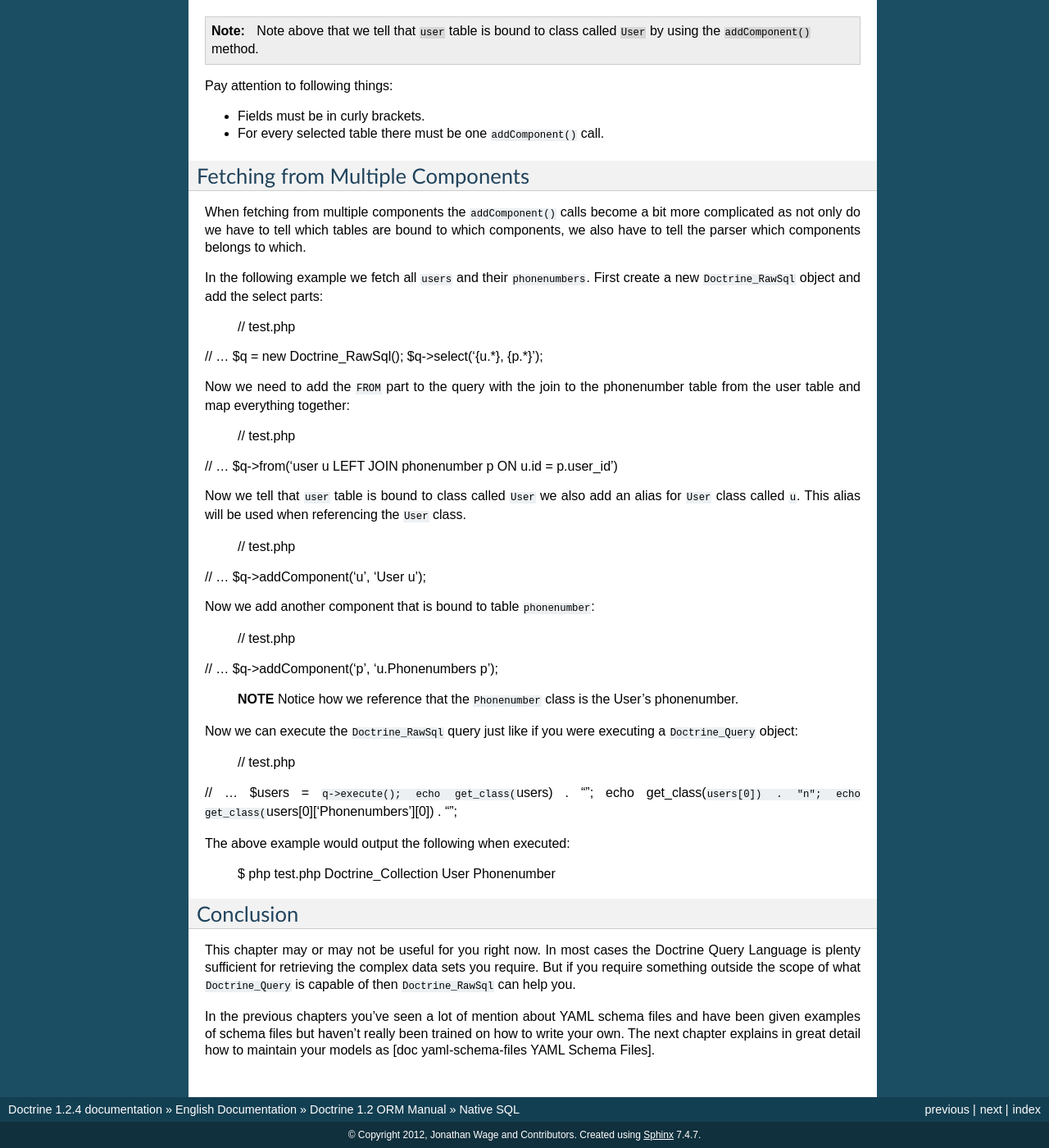
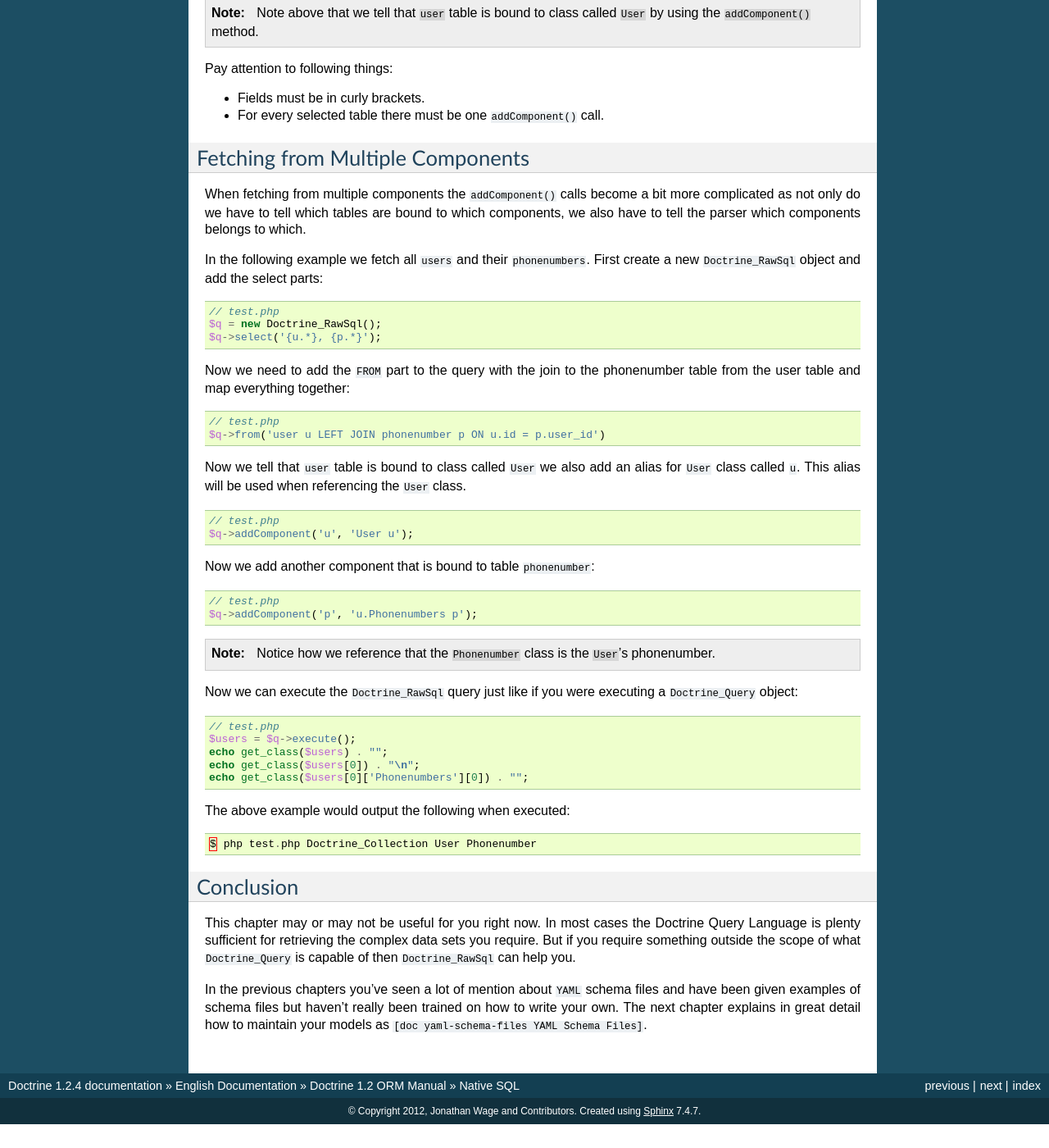
Before and after one commit to doctrine/doctrine1-documentation, a Sphinx documentation site: the page built from source/en/manual/native-sql.rst, in a window 1280 px wide and 1400 px high, scrolled down 766 px. Shown: the whole window at 82% size. Built offline with Sphinx 7.4.7, drawn with Linux system fonts in a browser that asks for light colours; cross-references to code outside the pages are shown as plain code; after the commit the page ends 2137 px from its top, so only the background shows below that; part of the change alters nothing that is shown; some of the changed text lies outside the part shown.

```diff
--- a/source/en/manual/native-sql.rst
+++ b/source/en/manual/native-sql.rst
@@ -1,3 +1,5 @@
+..  vim: set ts=4 sw=4 tw=4 :
+
 **********
 Native SQL
 **********
@@ -6,8 +8,8 @@ Native SQL
 Introduction
 ============
 
-``Doctrine_RawSql`` provides a convenient interface for building raw
-sql queries. Similar to ``Doctrine\_Query``, ``Doctrine_RawSql``
+:php:class:`Doctrine_RawSql` provides a convenient interface for building raw
+sql queries. Similar to :php:class:`Doctrine_Query`, :php:class:`Doctrine_RawSql`
 provides means for fetching arrays and objects. Whichever way you
 prefer.
 
@@ -15,37 +17,40 @@ Using raw sql for fetching might be useful when you want to utilize
 database specific features such as query hints or the ``CONNECT``
 keyword in Oracle.
 
-Creating a ``Doctrine_RawSql`` object is easy:
+Creating a :php:class:`Doctrine_RawSql` object is easy:
 
- // test.php
+::
 
-// ... $q = new Doctrine\_RawSql();
+    // test.php
+    $q = new Doctrine_RawSql();
 
 Optionally a connection parameter can be given and it accepts an
-instance of ``Doctrine_Connection``. You learned how to create
+instance of :php:class:`Doctrine_Connection`. You learned how to create
 connections in the [doc connections :name] chapter.
 
- // test.php
+::
 
-// ... $conn = Doctrine\_Manager::connection();
-:code:`q = new Doctrine_RawSql(`\ conn);
+    // test.php
+    $conn = Doctrine_Manager::connection();
+    $q    = new Doctrine_RawSql($conn);
 
 =================
 Component Queries
 =================
 
-The first thing to notice when using ``Doctrine_RawSql`` is that you
-always have to place the fields you are selecting in curly brackets {}.
+The first thing to notice when using :php:class:`Doctrine_RawSql` is that you
+always have to place the fields you are selecting in curly brackets ``{}``.
 Also for every selected component you have to call ``addComponent()``.
 
 The following example should clarify the usage of these:
 
- // test.php
+::
 
-// ... $q->select('{u.\*}') ->from('user u') ->addComponent('u',
-'User');
+    // test.php
+    $q->select('{u.*}') ->from('user u') ->addComponent('u', 'User');
+    $users = q->execute();
 
-$users = :code:`q->execute(); print_r(`\ users->toArray());
+    print_r($users->toArray());
 
 .. note::
 
@@ -67,49 +72,59 @@ tables are bound to which components, we also have to tell the parser
 which components belongs to which.
 
 In the following example we fetch all ``users`` and their
-``phonenumbers``. First create a new ``Doctrine_RawSql`` object and add
+``phonenumbers``. First create a new :php:class:`Doctrine_RawSql` object and add
 the select parts:
 
- // test.php
+::
 
-// ... $q = new Doctrine\_RawSql(); $q->select('{u.*}, {p.*}');
+    // test.php
+    $q = new Doctrine_RawSql();
+    $q->select('{u.*}, {p.*}');
 
 Now we need to add the ``FROM`` part to the query with the join to the
 phonenumber table from the user table and map everything together:
 
- // test.php
+::
 
-// ... $q->from('user u LEFT JOIN phonenumber p ON u.id = p.user\_id')
+    // test.php
+    $q->from('user u LEFT JOIN phonenumber p ON u.id = p.user_id')
 
 Now we tell that ``user`` table is bound to class called ``User`` we
 also add an alias for ``User`` class called ``u``. This alias will be
 used when referencing the ``User`` class.
 
- // test.php
+::
 
-// ... $q->addComponent('u', 'User u');
+    // test.php
+    $q->addComponent('u', 'User u');
 
 Now we add another component that is bound to table ``phonenumber``:
 
- // test.php
+::
 
-// ... $q->addComponent('p', 'u.Phonenumbers p');
+    // test.php
+    $q->addComponent('p', 'u.Phonenumbers p');
 
-    **NOTE** Notice how we reference that the ``Phonenumber`` class is
-    the User's phonenumber.
+.. note::
 
-Now we can execute the ``Doctrine_RawSql`` query just like if you were
-executing a ``Doctrine_Query`` object:
+    Notice how we reference that the ``Phonenumber`` class is the ``User``'s phonenumber.
 
- // test.php
+Now we can execute the :php:class:`Doctrine_RawSql` query just like if you were
+executing a :php:class:`Doctrine_Query` object:
 
-// ... $users = :code:`q->execute(); echo get_class(`\ users) . ""; echo
-get\_class(:code:`users[0]) . "\n"; echo get_class(`\ users[0]['Phonenumbers'][0])
-. "";
+::
+
+    // test.php
+    $users = $q->execute();
+    echo get_class($users) . "";
+    echo get_class($users[0]) . "\n";
+    echo get_class($users[0]['Phonenumbers'][0]) . "";
 
 The above example would output the following when executed:
 
- $ php test.php Doctrine\_Collection User Phonenumber
+::
+
+    $ php test.php Doctrine_Collection User Phonenumber
 
 ==========
 Conclusion
@@ -118,11 +133,11 @@ Conclusion
 This chapter may or may not be useful for you right now. In most cases
 the Doctrine Query Language is plenty sufficient for retrieving the
 complex data sets you require. But if you require something outside the
-scope of what ``Doctrine_Query`` is capable of then
-``Doctrine_RawSql`` can help you.
+scope of what :php:class:`Doctrine_Query` is capable of then
+:php:class:`Doctrine_RawSql` can help you.
 
-In the previous chapters you've seen a lot of mention about YAML schema
+In the previous chapters you've seen a lot of mention about ``YAML`` schema
 files and have been given examples of schema files but haven't really
 been trained on how to write your own. The next chapter explains in
-great detail how to maintain your models as [doc yaml-schema-files YAML
-Schema Files].
+great detail how to maintain your models as ``[doc yaml-schema-files YAML
+Schema Files]``.
```
